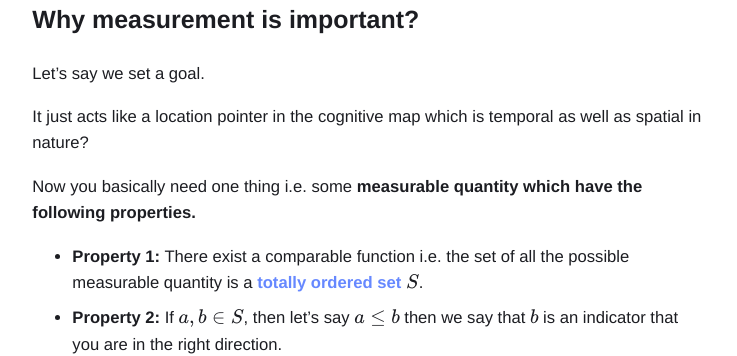
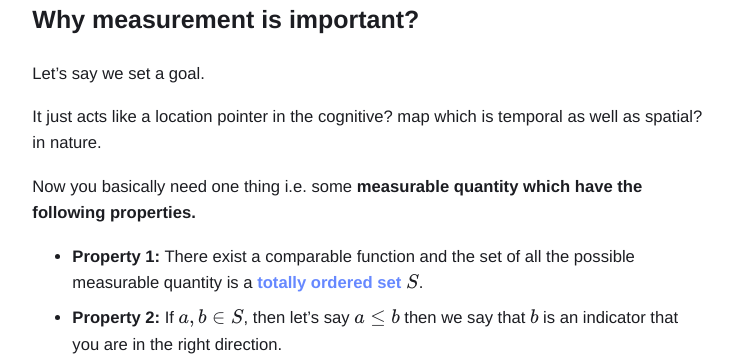
Before and after one commit to rish-singhal/blogs, a Jekyll site: the page built from _posts/2021-09-16-why-measure.md, in a window 1280 px wide. Shown: the part 278-634 px from the top of the page, without its empty margins (271-1008 px from the left). Built offline with Jekyll 4.4.1, drawn with Linux system fonts in a browser that asks for light colours; formulas are drawn with MathJax 3.

Commit message:
Some updates

```diff
--- a/_posts/2021-09-16-why-measure.md
+++ b/_posts/2021-09-16-why-measure.md
@@ -9,11 +9,11 @@ comments: false
 
 Let's say we set a goal.
 
-It just acts like a location pointer in the cognitive map which is temporal as well as spatial in nature?
+It just acts like a location pointer in the cognitive? map which is temporal as well as spatial? in nature.
 
 Now you basically need one thing i.e. some **measurable quantity which have the following properties.**
 
-- **Property 1:** There exist a comparable function i.e. the set of all the possible measurable quantity is a **[totally ordered set](https://en.wikipedia.org/wiki/Total_order)** $$S$$.
+- **Property 1:** There exist a comparable function and the set of all the possible measurable quantity is a **[totally ordered set](https://en.wikipedia.org/wiki/Total_order)** $$S$$.
 - **Property 2:** If $$a, b \in S$$, then let's say $$a \leq b$$ then we say that $$b$$ is an indicator that you are in the right direction.
 - **Property 3:** There exists an element $$g$$ (goal) in the set $$S$$ which have the property that
 
```
